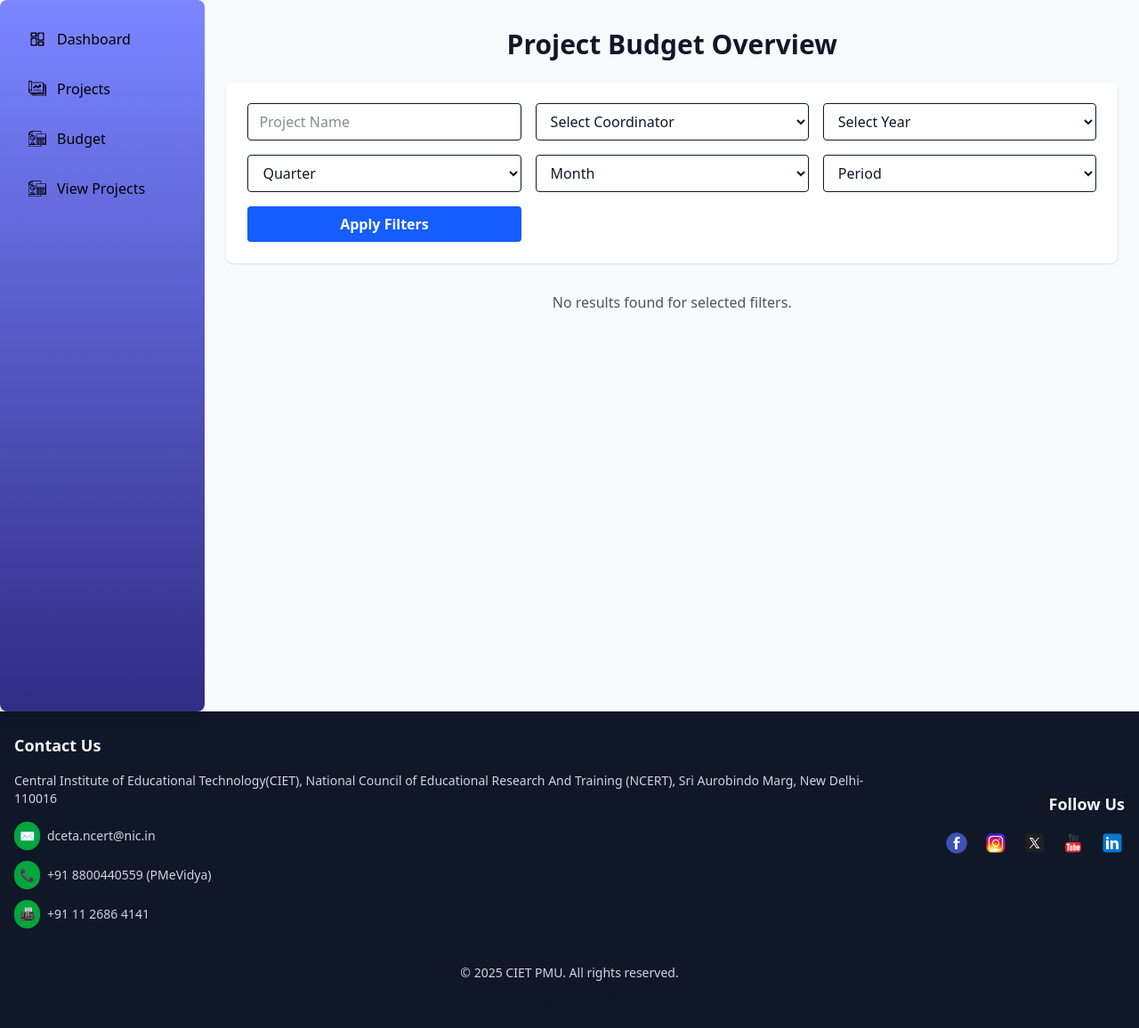
After one commit to MananBagga/CIET_PMU, a Django app: page /view_projects/ in a window 1280 px wide. The commit adds this page. Shown: the whole page at 89% size. Run offline with Django 5.2, Linux system fonts and the light colour scheme; data comes from the database, SQL or seed files in the repository; both versions use the stored data as it was after the commit; some libraries are stand-ins or nearby versions.

Commit message:
add db connection

```diff
--- a/ciet_pmu/admin_dashboard/templates/admin_dashboard/admin_dashboard.html
+++ b/ciet_pmu/admin_dashboard/templates/admin_dashboard/admin_dashboard.html
@@ -52,7 +52,6 @@
         class="w-full max-w-4xl h-96 mx-auto">
       </canvas>
     </div>
-
   </div>
 </div>
 
--- /dev/null
+++ b/ciet_pmu/admin_dashboard/templates/admin_dashboard/view_projects.html
@@ -0,0 +1,98 @@
+{% extends "layout.html" %}
+
+{% block title %}CIET PMU - View projects{% endblock %}
+{% load static %}
+{% load static tailwind_tags %}
+
+{% block content %}
+<div class="flex min-h-screen">
+    {% include "partials/admin_sidebar.html" %}
+  <div class="flex-1 overflow-y-auto px-6 py-8 bg-gray-50">
+    <h1 class="text-3xl font-bold mb-6 text-center">Project Budget Overview</h1>
+
+    <!-- Filter Form -->
+    <form method="POST" action="#" class="bg-white rounded-lg shadow p-6 grid grid-cols-1 md:grid-cols-3 gap-4 mb-8">
+      <input type="text" name="project_name" placeholder="Project Name" class="border rounded px-3 py-2" />
+
+      <select name="coordinator" class="border rounded px-3 py-2">
+        <option value="">Select Coordinator</option>
+        {% for coord in coordinators %}
+          <option value="{{ coord.id }}">{{ coord.username }}</option>
+        {% endfor %}
+      </select>
+
+    <select name="year" class="border rounded px-3 py-2">
+        <option value="">Select Year</option>
+        {% for item in years %}
+        <option value="{{ item.year }}">{{ item.year }}</option>
+        {% endfor %}
+    </select>
+
+
+      <select name="quarter" class="border rounded px-3 py-2">
+        <option value="">Quarter</option>
+        <option value="Q1">Q1</option>
+        <option value="Q2">Q2</option>
+        <option value="Q3">Q3</option>
+        <option value="Q4">Q4</option>
+      </select>
+
+      <select name="month" class="border rounded px-3 py-2">
+        <option value="">Month</option>
+        {% for m in months %}
+          <option value="{{ m }}">{{ m }}</option>
+        {% endfor %}
+      </select>
+
+      <select name="period" class="border rounded px-3 py-2">
+        <option value="">Period</option>
+        <option value="monthly">Monthly</option>
+        <option value="half_yearly">Half Yearly</option>
+        <option value="all">All Projects</option>
+      </select>
+
+      <button type="submit" class="w-full bg-blue-600 hover:bg-blue-700 cursor-pointer text-white font-semibold py-2 rounded">Apply Filters</button>
+
+    </form>
+
+    <!-- Budget Table -->
+    {% if budgets %}
+      <div class="overflow-x-auto bg-white rounded-lg shadow">
+        <table class="min-w-full table-auto">
+          <thead class="bg-gray-200 text-gray-700 text-sm">
+            <tr>
+              <th class="px-4 py-3 text-left">Project Name</th>
+              <th class="px-4 py-3 text-left">Coordinator</th>
+              <th class="px-4 py-3 text-left">Year</th>
+              <th class="px-4 py-3 text-left">Quarter</th>
+              <th class="px-4 py-3 text-left">Amount</th>
+            </tr>
+          </thead>
+          <tbody class="text-sm">
+            {% for budget in budgets %}
+              <tr class="border-t hover:bg-gray-50">
+                <td class="px-4 py-2">{{ budget.project_name }}</td>
+                <td class="px-4 py-2">{{ budget.coordinator.username }}</td>
+                <td class="px-4 py-2">{{ budget.year }}</td>
+                <td class="px-4 py-2">{{ budget.quarter }}</td>
+                <td class="px-4 py-2">₹{{ budget.amount }}</td>
+              </tr>
+            {% endfor %}
+          </tbody>
+        </table>
+      </div>
+
+      <!-- Export Buttons -->
+      <div class="mt-4 flex gap-4">
+        {% comment %} <a href="{% url 'export_excel' %}?{{ request.GET.urlencode }}" class="bg-green-500 hover:bg-green-600 text-white px-4 py-2 rounded">Download Excel</a> {% endcomment %}
+        <a href="#" class="bg-green-500 hover:bg-green-600 text-white px-4 py-2 rounded">Download Excel</a>
+        <a href="#" class="bg-red-500 hover:bg-red-600 text-white px-4 py-2 rounded">Download PDF</a>
+        {% comment %} <a href="{% url 'export_pdf' %}?{{ request.GET.urlencode }}" class="bg-red-500 hover:bg-red-600 text-white px-4 py-2 rounded">Download PDF</a> {% endcomment %}
+      </div>
+    {% else %}
+      <p class="text-center text-gray-600 mt-6">No results found for selected filters.</p>
+    {% endif %}
+  </div>
+
+</div>
+{% endblock %}
--- a/ciet_pmu/admin_dashboard/urls.py
+++ b/ciet_pmu/admin_dashboard/urls.py
@@ -4,5 +4,6 @@ from . import views
 urlpatterns = [
     path('admin_dashboard/', views.admin_dashboard, name='admin_dashboard'),
     path('budget/', views.budget, name='budget'),
-    path('projects/', views.projects, name='projects')
+    path('projects/', views.projects, name='projects'),
+    path('view_projects/', views.view_projects, name='view_projects'),
 ]
--- a/ciet_pmu/admin_dashboard/views.py
+++ b/ciet_pmu/admin_dashboard/views.py
@@ -1,5 +1,6 @@
 from django.shortcuts import render, redirect, get_object_or_404
 import datetime
+import calendar
 from .models import User, Program, Annualbudget, Pmuadmin
 
 # Create your views here.
@@ -49,3 +50,24 @@ def projects(request):
             print("Error:", e)
 
     return render(request, 'admin_dashboard/projects.html', {'users': users})
+
+
+def view_projects(request):
+    coordinators = User.objects.all()
+    years = Annualbudget.objects.all()
+    months = [month for month in calendar.month_name if month]
+
+    if request.method == 'POST':
+        coord_filter = request.POST.get('coordinator')
+        year_filter = request.POST.get('year')
+        quarter_filter = request.POST.get('quarter')
+        month_filter = request.POST.get('month')
+        period_filter = request.POST.get('period')
+
+
+
+    return render(request, 'admin_dashboard/view_projects.html', {
+        'coordinators': coordinators,
+        'years': years,
+        'months': months,
+    })
--- a/ciet_pmu/templates/partials/admin_sidebar.html
+++ b/ciet_pmu/templates/partials/admin_sidebar.html
@@ -12,5 +12,8 @@
         <a href="{% url 'budget' %}" class="flex items-center gap-3 p-2 rounded-lg hover:bg-gray-100 transition-all">
           <img src="{% static 'images/admin_dashboard_images/budget.svg' %}" class="w-5 h-5"> <span class="text-black">Budget</span>
         </a>
+        <a href="{% url 'view_projects' %}" class="flex items-center gap-3 p-2 rounded-lg hover:bg-gray-100 transition-all">
+          <img src="{% static 'images/admin_dashboard_images/budget.svg' %}" class="w-5 h-5"> <span class="text-black">View Projects</span>
+        </a>
       </nav>
     </div>
--- a/ciet_pmu/theme/static/css/dist/styles.css
+++ b/ciet_pmu/theme/static/css/dist/styles.css
@@ -21,11 +21,12 @@
     --color-green-600: oklch(62.7% 0.194 149.214);
     --color-green-700: oklch(52.7% 0.154 150.069);
     --color-blue-500: oklch(62.3% 0.214 259.815);
+    --color-blue-600: oklch(54.6% 0.245 262.881);
+    --color-blue-700: oklch(48.8% 0.243 264.376);
     --color-indigo-400: oklch(67.3% 0.182 276.935);
     --color-indigo-500: oklch(58.5% 0.233 277.117);
     --color-indigo-600: oklch(51.1% 0.262 276.966);
     --color-indigo-700: oklch(45.7% 0.24 277.023);
-    --color-indigo-800: oklch(39.8% 0.195 277.366);
     --color-indigo-900: oklch(35.9% 0.144 278.697);
     --color-purple-100: oklch(94.6% 0.033 307.174);
     --color-purple-600: oklch(55.8% 0.288 302.321);
@@ -46,7 +47,6 @@
     --color-white: #fff;
     --spacing: 0.25rem;
     --container-md: 28rem;
-    --container-3xl: 48rem;
     --container-4xl: 56rem;
     --text-sm: 0.875rem;
     --text-sm--line-height: calc(1.25 / 0.875);
@@ -548,6 +524,12 @@
   .overflow-hidden {
     overflow: hidden;
   }
+  .overflow-x-auto {
+    overflow-x: auto;
+  }
+  .overflow-y-auto {
+    overflow-y: auto;
+  }
   .rounded {
     border-radius: 0.25rem;
   }
@@ -593,8 +579,14 @@
   .border-transparent {
     border-color: transparent;
   }
+  .bg-black {
+    background-color: var(--color-black);
+  }
   .bg-blue-500 {
     background-color: var(--color-blue-500);
+  }
+  .bg-blue-600 {
+    background-color: var(--color-blue-600);
   }
   .bg-gray-50 {
     background-color: var(--color-gray-50);
@@ -703,6 +698,9 @@
   }
   .py-6 {
     padding-block: calc(var(--spacing) * 6);
+  }
+  .py-8 {
+    padding-block: calc(var(--spacing) * 8);
   }
   .py-16 {
     padding-block: calc(var(--spacing) * 16);
```
Also changed, not shown: other parts of ciet_pmu/theme/static/css/dist/styles.css (+28 -33 lines), ciet_pmu/db.sqlite3.
